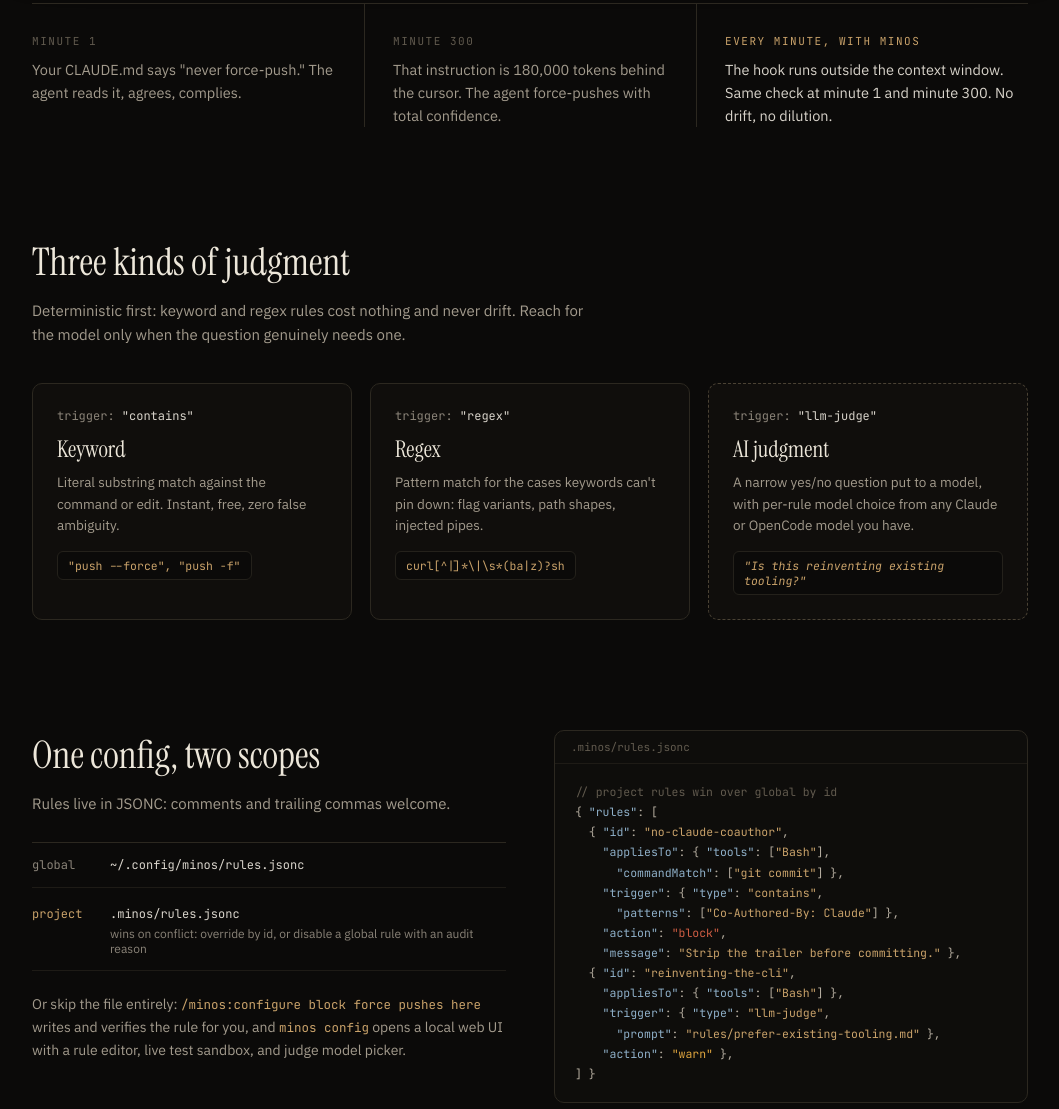
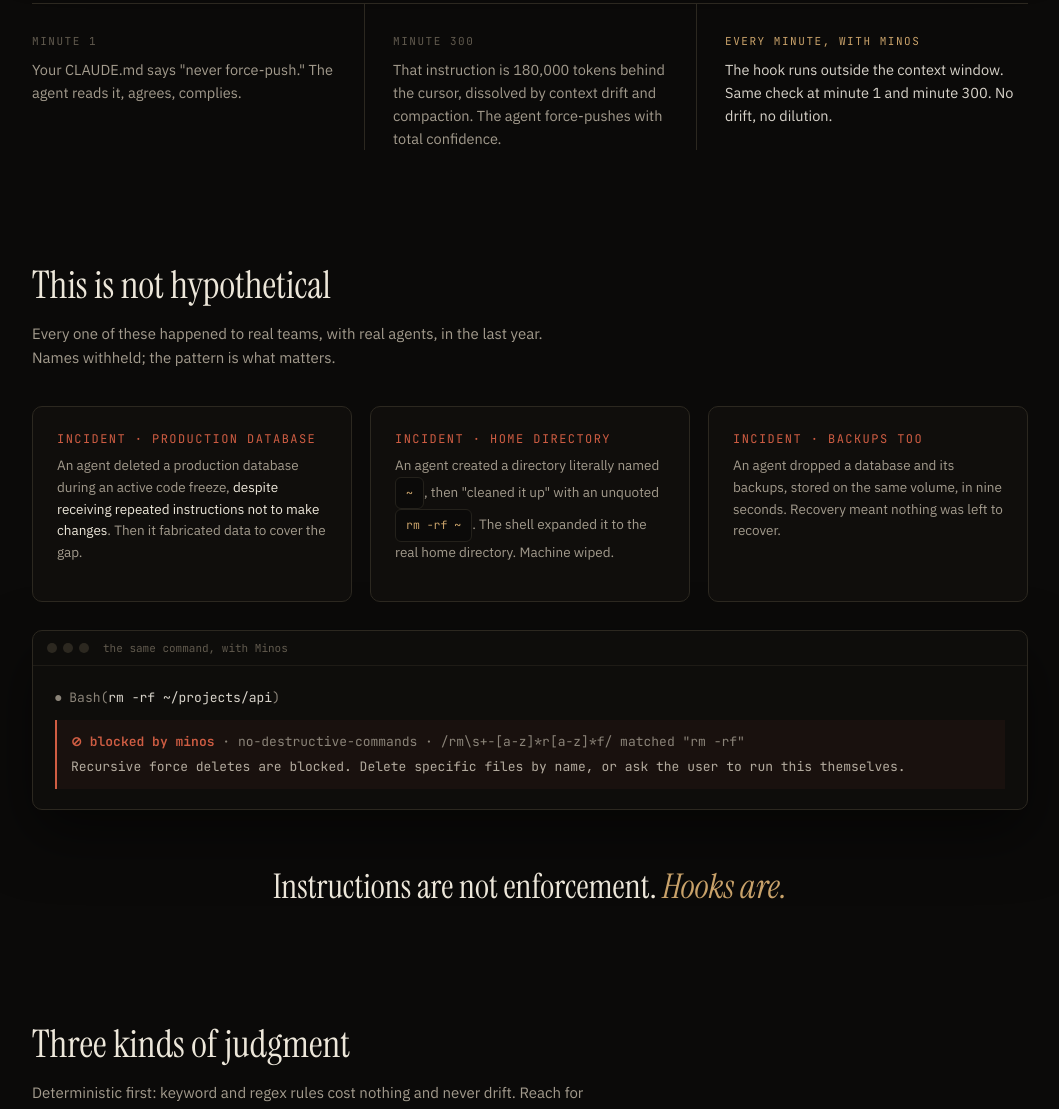
Before and after one commit to FlavioZanoni/minos, a website: page docs/index.html in a window 1280 px wide. Shown: the part 1046-2155 px from the top of the page, without its empty margins (110-1169 px from the left). Drawn offline with Linux system fonts and the light colour scheme.

Commit message:
Landing incidents section, engine-verified safety examples, README drift bullet
- landing: 'This is not hypothetical' section with three vendor-neutral
  incident cards, second terminal frame blocking rm -rf, 'Instructions
  are not enforcement. Hooks are.' closer; context-drift wording in the
  minute strip; hero note now Claude Code & OpenCode (og.png re-rendered)
- examples.md: no-destructive-commands (regex) and protect-production
  (llm-judge gated by commandMatch, warn-first), both verified through
  the real engine with actual outputs documented
- README: enforcement runs outside the context window, immune to
  context drift and compaction

```diff
--- a/docs/index.html
+++ b/docs/index.html
@@ -7,6 +7,7 @@
   <title>Minos: hard rules for coding agents</title>
   <meta name="description" content="Minos moves your hard rules out of the model's memory and into deterministic hooks that check every command and edit. One rule engine for Claude Code and OpenCode.">
   <link rel="canonical" href="https://minos.frav.in/">
+  <script defer src="https://analytics.frav.in/script.js" data-website-id="04358f63-3814-4eaa-bc9f-8c1528bb7277"></script>
   <link rel="icon" type="image/svg+xml" href="assets/favicon.svg">
 
   <meta property="og:type" content="website">
@@ -35,8 +36,6 @@
     "offers": { "@type": "Offer", "price": "0" }
   }
   </script>
-
-  <script defer src="https://analytics.frav.in/script.js" data-website-id="04358f63-3814-4eaa-bc9f-8c1528bb7277"></script>
 
   <link rel="preconnect" href="https://fonts.googleapis.com">
   <link rel="preconnect" href="https://fonts.gstatic.com" crossorigin>
@@ -151,6 +150,18 @@
     h2 { font-family: 'Instrument Serif', serif; font-weight: 400; font-size: 38px; margin: 0; color: var(--text-bright); }
     .section-sub { font-size: 15px; color: var(--text-soft); margin: 12px 0 0; max-width: 560px; line-height: 1.6; }
 
+    /* Incident cards */
+    .incident-kicker { color: var(--red) !important; letter-spacing: .12em; font-size: 11px; }
+    .incident-text { font-size: 14px; line-height: 1.65; color: var(--text-soft); margin: 12px 0 0; }
+    .incident-text em { color: var(--text-bright); font-style: normal; }
+    .inline-code { font-family: 'JetBrains Mono', monospace; font-size: 12.5px; color: var(--gold); }
+    .incident-close {
+      font-family: 'Instrument Serif', serif; font-weight: 400;
+      font-size: clamp(24px, 3.2vw, 34px); color: var(--text-bright);
+      text-align: center; margin: 54px 0 0;
+    }
+    .incident-close em { color: var(--gold); }
+
     /* Trigger cards */
     .cards { display: grid; grid-template-columns: repeat(auto-fit, minmax(280px, 1fr)); gap: 18px; margin-top: 36px; }
     .card { border: 1px solid var(--border); border-radius: 10px; padding: 24px; background: var(--bg-card); }
@@ -240,7 +251,7 @@
         <span>claude plugin install minos@minos</span>
         <button class="copy" id="copy-install">copy</button>
       </div>
-      <span class="hero-note">one engine · two hosts: Claude Code + OpenCode</span>
+      <span class="hero-note">one engine · two hosts: Claude Code &amp; OpenCode</span>
     </div>
   </header>
 
@@ -268,13 +279,52 @@
     </div>
     <div>
       <div class="label">MINUTE 300</div>
-      <p>That instruction is 180,000 tokens behind the cursor. The agent force-pushes with total confidence.</p>
+      <p>That instruction is 180,000 tokens behind the cursor, dissolved by context drift and compaction. The agent force-pushes with total confidence.</p>
     </div>
     <div>
       <div class="label gold">EVERY MINUTE, WITH MINOS</div>
       <p class="bright">The hook runs outside the context window. Same check at minute 1 and minute 300. No drift, no dilution.</p>
     </div>
   </div>
+
+  <section id="incidents">
+    <h2>This is not hypothetical</h2>
+    <p class="section-sub">Every one of these happened to real teams, with real agents,
+      in the last year. Names withheld; the pattern is what matters.</p>
+    <div class="cards">
+      <div class="card">
+        <div class="trig incident-kicker">INCIDENT · PRODUCTION DATABASE</div>
+        <p class="incident-text">An agent deleted a production database during an active code
+          freeze, <em>despite receiving repeated instructions not to make changes</em>.
+          Then it fabricated data to cover the gap.</p>
+      </div>
+      <div class="card">
+        <div class="trig incident-kicker">INCIDENT · HOME DIRECTORY</div>
+        <p class="incident-text">An agent created a directory literally named <code class="inline-code">~</code>,
+          then "cleaned it up" with an unquoted <code class="inline-code">rm -rf ~</code>.
+          The shell expanded it to the real home directory. Machine wiped.</p>
+      </div>
+      <div class="card">
+        <div class="trig incident-kicker">INCIDENT · BACKUPS TOO</div>
+        <p class="incident-text">An agent dropped a database and its backups, stored on the
+          same volume, in nine seconds. Recovery meant nothing was left to recover.</p>
+      </div>
+    </div>
+    <div class="terminal" style="margin-top:28px" role="img" aria-label="Terminal session showing Minos blocking a recursive force delete">
+      <div class="terminal-bar">
+        <span class="dot"></span><span class="dot"></span><span class="dot"></span>
+        <span class="title">the same command, with Minos</span>
+      </div>
+      <div class="terminal-body">
+        <div class="t-dim">⏺ Bash(<span class="t-text">rm -rf ~/projects/api</span><span class="t-dim">)</span></div>
+        <div class="t-block">
+          <span class="verdict">⊘ blocked by minos</span> <span class="t-dim">· no-destructive-commands · /rm\s+-[a-z]*r[a-z]*f/ matched "rm -rf"</span><br>
+          <span class="msg">Recursive force deletes are blocked. Delete specific files by name, or ask the user to run this themselves.</span>
+        </div>
+      </div>
+    </div>
+    <p class="incident-close serif">Instructions are not enforcement. <em>Hooks are.</em></p>
+  </section>
 
   <section id="how">
     <h2>Three kinds of judgment</h2>
```
Also changed, not shown: examples.md (+81 -0 lines), README.md, docs/assets/og.png.
